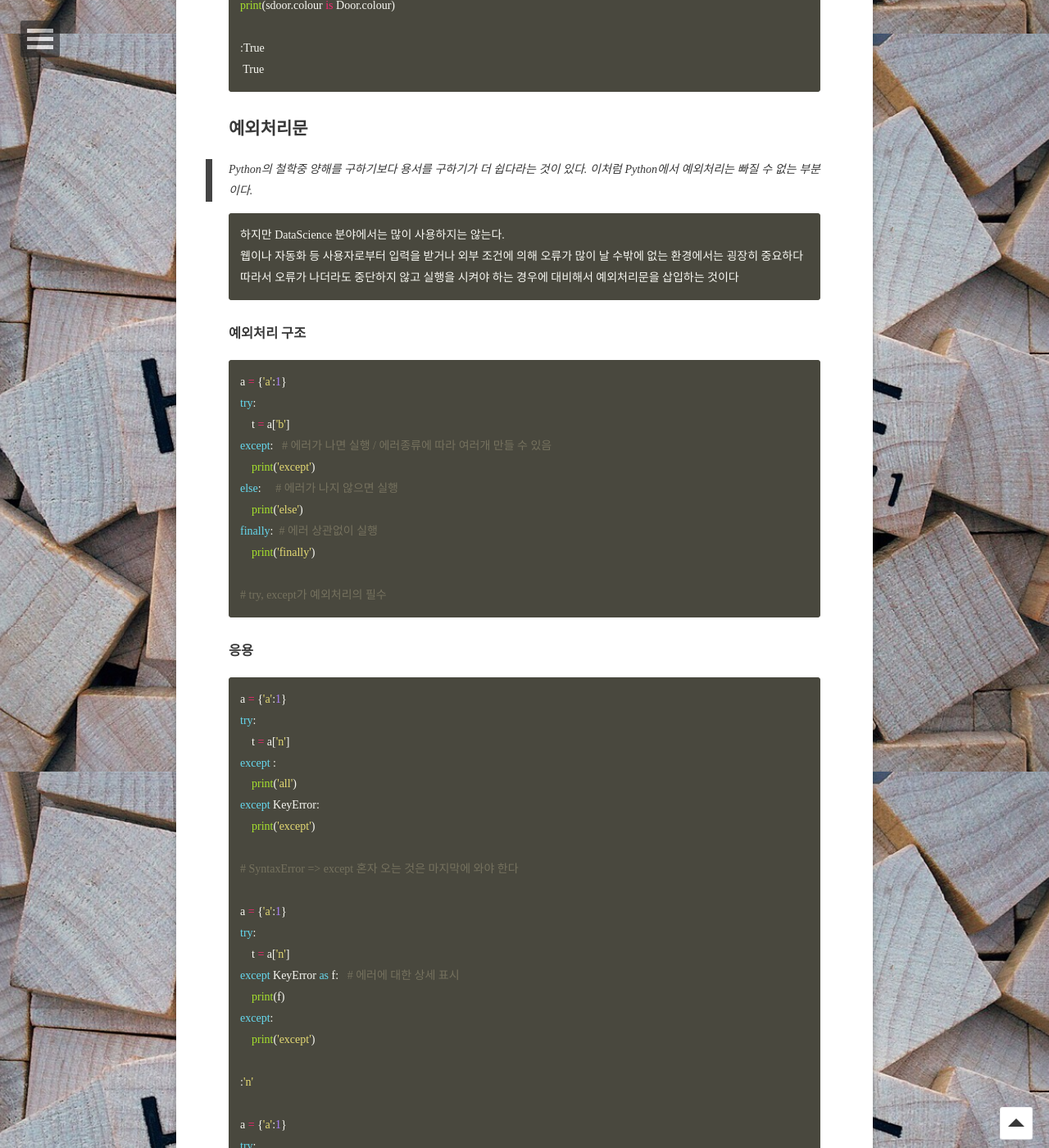
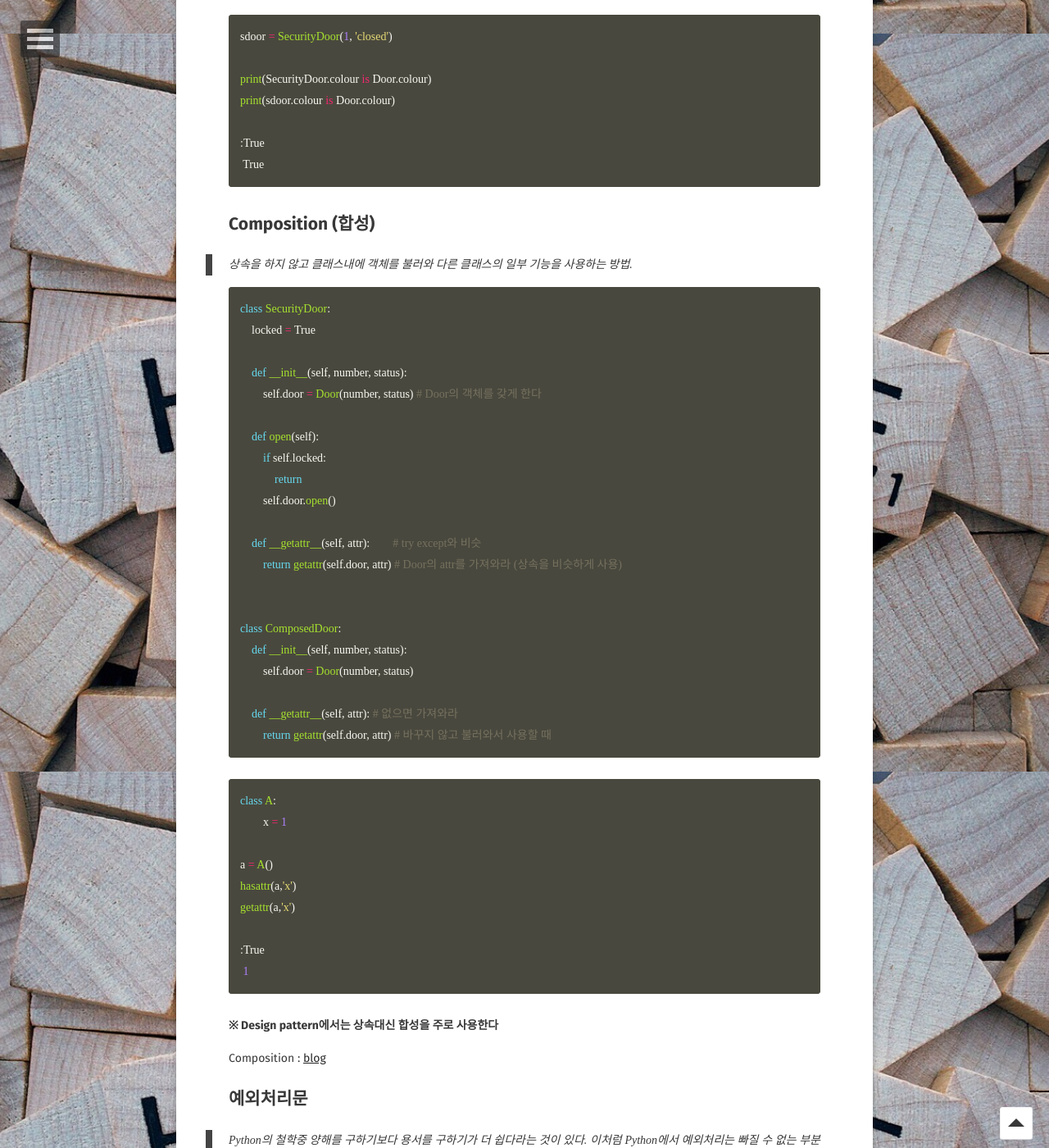
Before and after one commit to Jungjihyuk/JH_Life, a Jekyll site: the page built from _posts/2019-04-29-AILecture.md, in a window 1280 px wide and 1400 px high, scrolled down 44959 px. Shown: the whole window at 82% size. Built offline with Jekyll 4.4.1, drawn with Linux system fonts in a browser that asks for light colours; some web fonts are replaced; comment, search, counter and statistics services are not loaded; some of the changed text lies outside the part shown.

Commit message:
9일차 복습 완료

````diff
--- a/_posts/2019-04-29-AILecture.md
+++ b/_posts/2019-04-29-AILecture.md
@@ -1737,9 +1737,11 @@ c.f 패키지는 소문자로 구성한다
 
 ## Design pattern
 
-
-
-## 클래스 상속
+20 ~ 30가지가 있다 <br>
+주로 사용하는 coding 방식, 웹에서 주로 이용 (MVC 패턴 같은 것들)
+
+
+## Class inheritance
 
 ```python
 class Door:
@@ -1807,6 +1812,49 @@ print(sdoor.colour is Door.colour)
  True
 ```
 
+## Composition (합성)
+
+> 상속을 하지 않고 클래스내에 객체를 불러와 다른 클래스의 일부 기능을 사용하는 방법.
+
+```python
+class SecurityDoor:
+    locked = True
+
+    def __init__(self, number, status):
+        self.door = Door(number, status) # Door의 객체를 갖게 한다
+
+    def open(self):
+        if self.locked:
+            return
+        self.door.open()
+
+    def __getattr__(self, attr):        # try except와 비슷
+        return getattr(self.door, attr) # Door의 attr를 가져와라 (상속을 비슷하게 사용)
+
+
+class ComposedDoor:
+    def __init__(self, number, status):
+        self.door = Door(number, status)
+
+    def __getattr__(self, attr): # 없으면 가져와라
+        return getattr(self.door, attr) # 바꾸지 않고 불러와서 사용할 때
+```
+
+```python
+class A:
+	x = 1
+
+a = A()
+hasattr(a,'x')
+getattr(a,'x')
+
+:True
+ 1
+```
+
+**※ Design pattern에서는 상속대신 합성을 주로 사용한다**
+
+Composition : [blog](https://www.fun-coding.org/PL&OOP1-11.html)<br>
 
 ## 예외처리문
 
@@ -1904,5 +1952,16 @@ AssertionError
 **Mangling** 맹글링은 소스 코드에서 선언된 함수 또는 변수의 이름을 컴파일 단계에서 컴파일러가 일정한 규칙을 가지고 변형하는 것을 말한다. 이는 보통 객체 지향에서 오버로딩시 함수의 이름이 같고 파라미터만 다를때 알아서 구별할 수 있도록 하는데 사용된다.
 {: .notice}
 
-**복습 시간**  17시 30분 ~  19시, 20시 ~ / 총
-{: .notice}
+#### 추가 복습이 필요한 부분
+
+1. Composition
+2. Decorator
+3. Closure
+4. Iterator
+5. Genrator
+6. Comprehension
+7. First class function
+8. tatement 3가지
+
+**복습 시간**  17시 30분 ~  19시, 20시 ~ 20시 30분 / 총 2시간
+{: .notice}
````
Also changed, not shown: other parts of _posts/2019-04-29-AILecture.md (+3 -0 lines).
